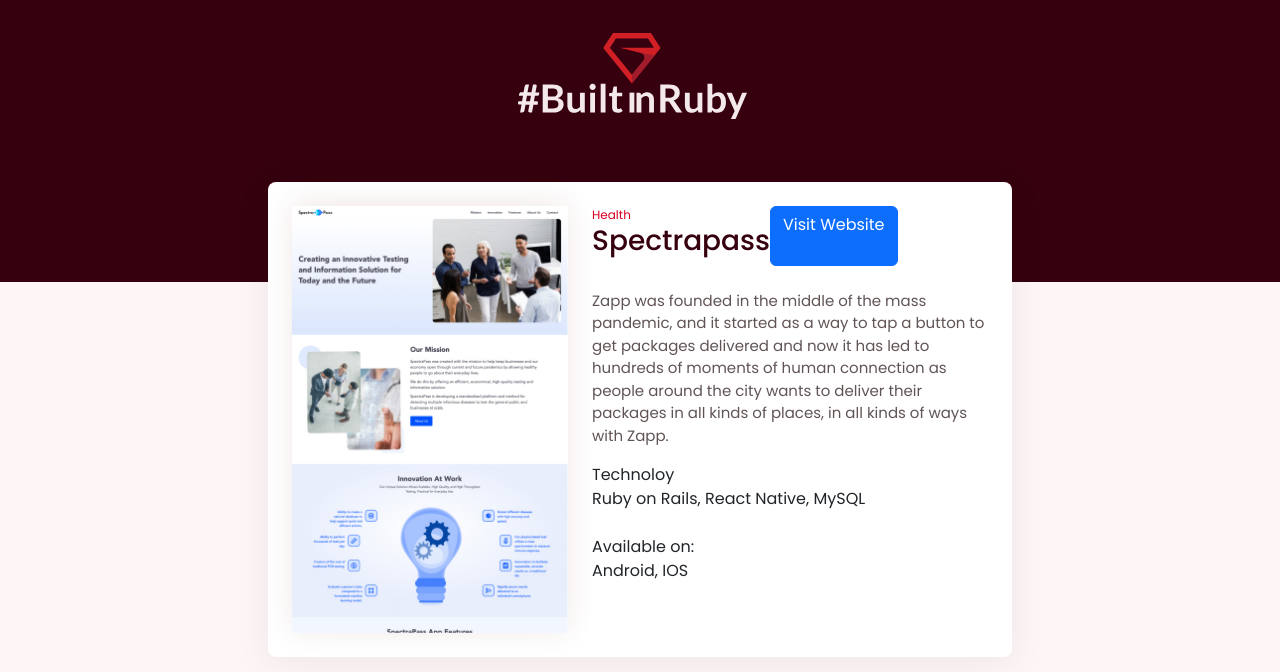
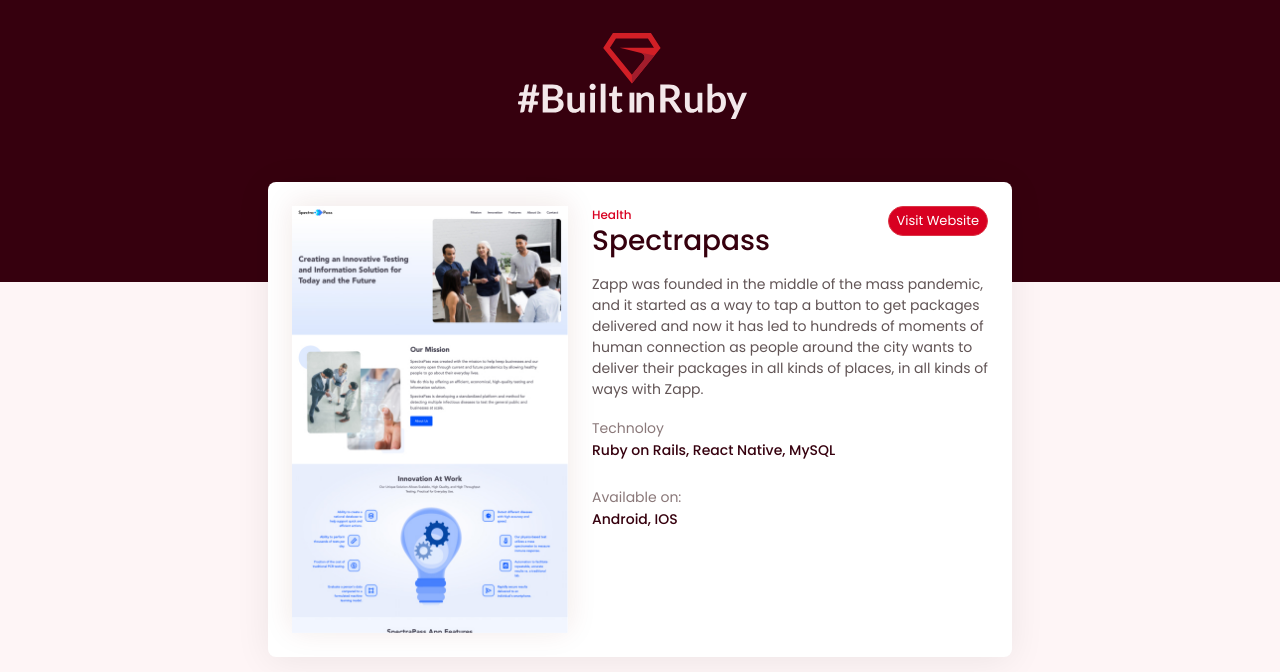
Before and after one commit to gkunwar/BuiltWithRuby, a Jekyll site: the page built from _posts/2022-07-28-spectrapass.md, in a window 1280 px wide. Shown: the top 672 px of the page. Built offline with Jekyll 4.4.1, drawn with Linux system fonts in a browser that asks for light colours; nearby versions of some CDN libraries.

Commit message:
give design to project detail section

```diff
--- a/_layouts/post.html
+++ b/_layouts/post.html
@@ -26,23 +26,25 @@
           <img src="{{ page.image }}" alt="" class="img-fluid project__image">
         </div>
         <div class="col-md-7">
-          <div class="d-flex">
-            <div class="project__type">
+          <div class="d-flex justify-content-between">
+            <div class="project__type ">
               <div class="project__industry">{{ page.type }}</div>
               <h3 class="project__name">{{ page.title }}</h3>
             </div>
-            <a href="{{ page.website_link }}" target="_blank" class="btn btn-primary">Visit Website</a>
+            <div class="">
+              <a href="{{ page.website_link }}" target="_blank" class="btn btn-danger btn-sm btn-round">Visit Website</a>
+            </div>
           </div>
-          <p class="project__description mt-4">
+          <p class="project__description mt-2">
             {{ page.description }}
           </p>
           <div class="project__technology mb-4">
-            <label> Technoloy</label><br>
-            {{ page.technology }}
+            <label class="project__label"> Technoloy</label><br>
+            <div class="project__data">{{ page.technology }}</div>
           </div>
           <div class="project__avaiable">
-            <label> Available on:</label><br>
-            {{ page.available_on }}
+            <label class="project__label"> Available on:</label><br>
+            <div class="project__data">{{ page.available_on }}</div>
           </div>
         </div>
       </div>
--- a/_sass/_showcase.scss
+++ b/_sass/_showcase.scss
@@ -15,7 +15,22 @@
     box-shadow: 0px -3px 28px rgba(121, 28, 18, 0.1);
   }
   &__description{
-    font-size: 15px;
+    font-size: 14px;
     color: #615455;
   }
+  &__type{
+    font-weight: 500;
+    font-size: 13px;
+  }
+
+
+  &__label{
+    color: lighten(#615455, 15%);
+    font-size: 14px;
+  }
+  &__data{
+    color: $brand-color-3;
+    font-weight: 500;
+    font-size: 14px;
+  }
 }
--- a/_sass/main.scss
+++ b/_sass/main.scss
@@ -11,6 +11,7 @@ body {
     font-family: 'Poppins', sans-serif;
     scroll-behavior: smooth !important;
     transition: all 0.25s ease;
+    -webkit-font-smoothing: antialiased;
 }
 
 
--- a/assets/css/style.scss
+++ b/assets/css/style.scss
@@ -61,3 +61,9 @@ body{
   border-top: 1px solid #F4EDED;
   color: #36000E;
 }
+
+.btn-sm{
+  border-radius: 50px;
+  font-size: 13px;
+  background-color: $brand-color;
+}
```
Also changed, not shown: _posts/2022-07-28-spectrapass.md (+1 -1 lines).
